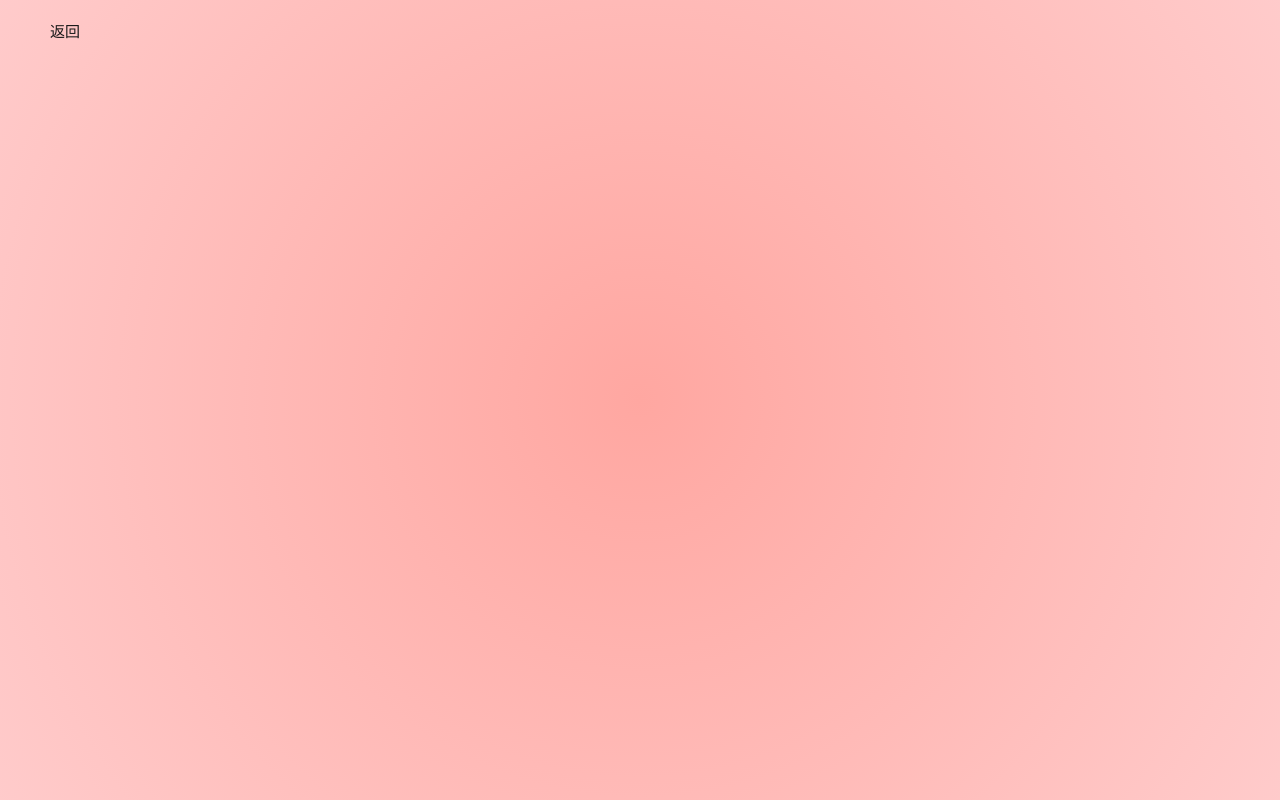
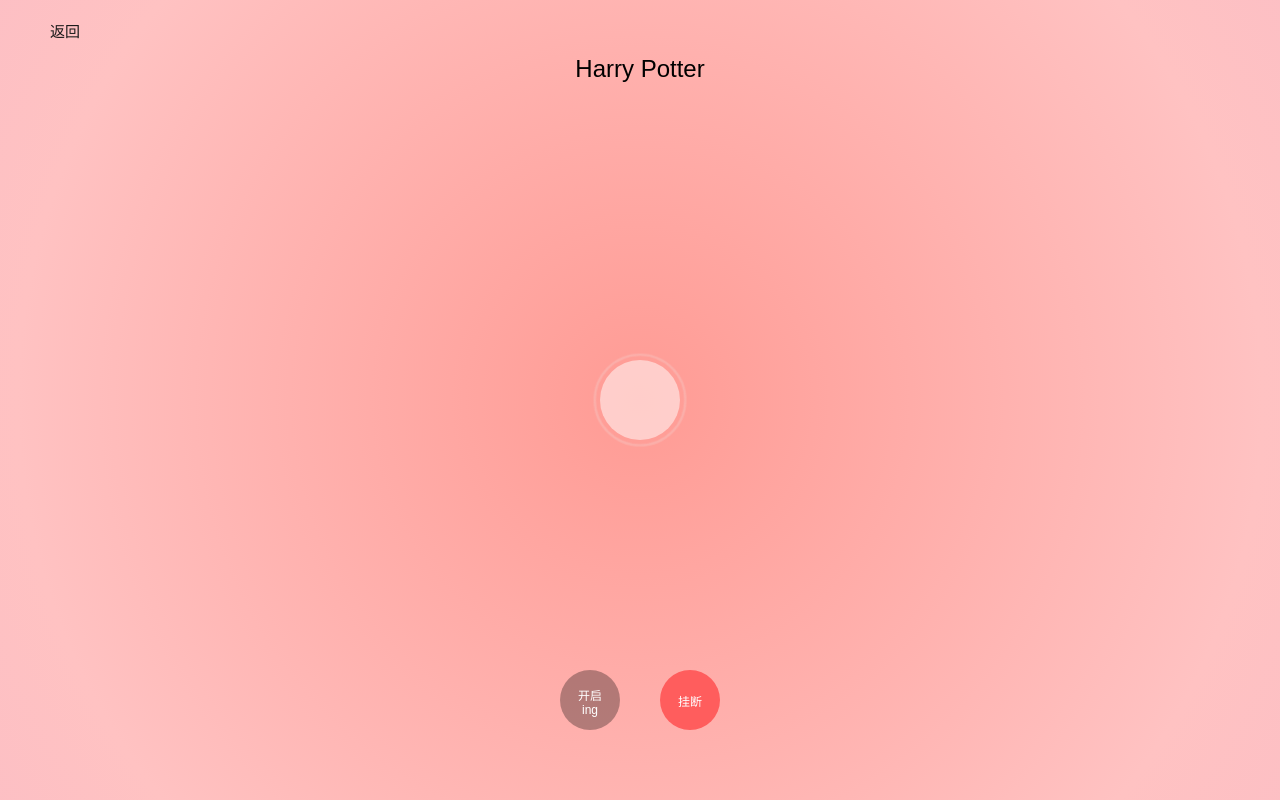
Before and after one commit to zhudezhong/PersonaTalk_V2, a Vue app in the folder web/personaltalk/: page /SpokenDialogue in a window 1280 px wide. Built offline with nearby package versions, Linux system fonts and the light colour scheme.

Commit message:
语音通话界面的完善

```diff
--- /dev/null
+++ b/web/personaltalk/src/components/SpeechAPI.vue
@@ -0,0 +1,282 @@
+<template>
+
+
+
+
+
+  <div class="speech-container">
+    <!-- 实时识别内容显示区 -->
+    <div class="realtime-box" v-show="realtimeTranscript">
+      <p class="realtime-text">{{ realtimeTranscript }}</p>
+    </div>
+
+
+    <div class="btn-group">
+      <button
+        @click="toggleRecognition"
+        class="start-btn"
+        :class="[isRecognizing ? 'start-btn' : 'stop-btn' ]"
+      >
+        {{ isRecognizing ? '开启ing' : '静音ing' }}
+      </button>
+      <button
+        class="hang-up"
+        @click="handleHangUp"
+      >
+        挂断
+      </button>
+    </div>
+
+  </div>
+</template>
+
+<script setup>
+import {ref, onMounted, onUnmounted} from 'vue';
+import eventBus from "@/utils/eventBus.js";
+
+// 响应式变量
+const isRecognizing = ref(false);
+const realtimeTranscript = ref(''); // 实时识别内容
+const finalResult = ref(''); // 停顿后的最终结果
+const errorMsg = ref('');
+let recognition = null;
+
+// 状态管理
+let currentSessionTranscript = ''; // 当前会话完整内容
+let lastFinalSegment = ''; // 上一段最终识别内容（用于去重）
+const PAUSE_DETECTION_TIMEOUT = 1500;
+let pauseTimer = null;
+
+// 初始化识别实例
+const initRecognition = () => {
+  const SpeechRecognition = window.SpeechRecognition || window.webkitSpeechRecognition;
+  if (!SpeechRecognition) {
+    errorMsg.value = '当前浏览器不支持语音识别，请使用 Chrome 或 Edge';
+    return null;
+  }
+
+  const instance = new SpeechRecognition();
+  instance.continuous = true;
+  instance.interimResults = true; // 启用中间结果（实时显示用）
+  instance.lang = 'zh-CN';
+  instance.maxAlternatives = 1;
+  return instance;
+};
+
+// 启动识别
+const startRecognition = () => {
+  if (!recognition) recognition = initRecognition();
+  if (!recognition || isRecognizing.value) return;
+
+  isRecognizing.value = true;
+  errorMsg.value = '';
+  // statusMsg.value = '正在监听语音...';
+  resetTranscripts();
+  clearTimeout(pauseTimer);
+
+  // 处理识别结果（区分中间结果和最终结果）
+  recognition.onresult = (event) => {
+    const result = event.results[event.results.length - 1];
+    const transcript = result[0]?.transcript?.trim() || '';
+
+    // 实时显示中间结果
+    if (!result.isFinal) {
+      realtimeTranscript.value = currentSessionTranscript + (transcript ? ` ${transcript}` : '');
+      clearTimeout(pauseTimer); // 有新输入，重置停顿计时器
+      // statusMsg.value = '正在识别...';
+      return;
+    }
+
+    // 处理最终结果（去重）
+    if (result.isFinal && transcript && transcript !== lastFinalSegment) {
+      lastFinalSegment = transcript;
+      currentSessionTranscript = currentSessionTranscript
+        ? `${currentSessionTranscript} ${transcript}`
+        : transcript;
+      realtimeTranscript.value = currentSessionTranscript;
+
+      // 启动停顿检测
+      clearTimeout(pauseTimer);
+      pauseTimer = setTimeout(() => {
+        if (isRecognizing.value) {
+          finalResult.value = currentSessionTranscript;
+          // statusMsg.value = '已检测到停顿，输出最终结果（持续监听中）';
+          // 重置当前会话，准备下一轮识别
+          currentSessionTranscript = '';
+          lastFinalSegment = '';
+        }
+      }, PAUSE_DETECTION_TIMEOUT);
+    }
+  };
+
+  // 语音输入结束时
+  recognition.onaudioend = () => {
+    if (isRecognizing.value && currentSessionTranscript) {
+      clearTimeout(pauseTimer);
+      pauseTimer = setTimeout(() => {
+        if (isRecognizing.value) {
+          finalResult.value = currentSessionTranscript;
+          // statusMsg.value = '已检测到停顿，输出最终结果（持续监听中）';
+          currentSessionTranscript = '';
+          lastFinalSegment = '';
+        }
+      }, PAUSE_DETECTION_TIMEOUT);
+    }
+  };
+
+  // 错误处理
+  recognition.onerror = (event) => {
+    switch (event.error) {
+      case 'not-allowed':
+        stopRecognition();
+        errorMsg.value = '麦克风权限被拒绝，请在浏览器设置中允许';
+        break;
+      case 'audio-capture':
+        stopRecognition();
+        errorMsg.value = '未检测到麦克风，请连接设备后重试';
+        break;
+      default:
+      // statusMsg.value = `识别错误：${event.error}`;
+    }
+  };
+
+  // 识别中断自动恢复
+  recognition.onend = () => {
+    if (isRecognizing.value && !errorMsg.value) {
+      // statusMsg.value = '持续监听中...';
+      recognition.start();
+    }
+  };
+
+  // 启动识别
+  try {
+    recognition.start();
+  } catch (err) {
+    stopRecognition();
+    errorMsg.value = `启动失败：${err.message}`;
+  }
+};
+
+// 停止识别
+const stopRecognition = () => {
+  isRecognizing.value = false;
+  if (recognition) {
+    recognition.stop();
+    recognition.abort();
+  }
+  clearTimeout(pauseTimer);
+  // statusMsg.value = '已关闭语音识别';
+};
+
+// 切换识别状态
+const toggleRecognition = () => {
+  if (isRecognizing.value) {
+    stopRecognition();
+  } else {
+    finalResult.value = '';
+    errorMsg.value = '';
+    startRecognition();
+  }
+};
+
+// 重置识别内容
+const resetTranscripts = () => {
+  realtimeTranscript.value = '';
+  currentSessionTranscript = '';
+  lastFinalSegment = '';
+};
+
+const handleHangUp = () => {
+  eventBus.emit('hangUp');
+}
+// 生命周期
+onMounted(() => {
+  // statusMsg.value = '正在请求麦克风权限...';
+  setTimeout(() => {
+    recognition = initRecognition();
+    if (recognition) startRecognition();
+  }, 500);
+});
+
+onUnmounted(() => {
+  stopRecognition();
+  recognition = null;
+});
+</script>
+
+<style scoped>
+.speech-container {
+  width: 400px; /* 适当加宽以显示更多内容 */
+  padding: 20px;
+  border-radius: 8px;
+  display: flex;
+  flex-direction: column;
+  justify-content: space-around;
+  align-items: center;
+}
+
+
+.btn-group {
+  display: flex;
+  justify-content: center;
+  gap: 10px;
+}
+
+button {
+  width: 60px;
+  height: 60px;
+  padding: 16px;
+  border: none;
+  cursor: pointer;
+  border-radius: 50%;
+  font-size: 12px;
+}
+
+.start-btn {
+  background: rgba(0, 0, 0, 0.3);
+  color: #ffffff;
+  margin-right: 30px;
+  transition: 0.1s;
+}
+
+.start-btn:hover {
+  background: rgba(51, 51, 51, 0.5);
+
+}
+
+.stop-btn {
+  background: rgba(0, 0, 0, 0.3);
+  color: #000000;
+  opacity: 0.7;
+}
+
+.hang-up {
+  color: white;
+  background-color: #ff5d5d;
+}
+
+.hang-up:hover {
+  color: white;
+  background-color: #ff4c4c;
+}
+
+button:disabled {
+  opacity: 0.6;
+  cursor: not-allowed;
+}
+
+.realtime-box {
+  padding:5px 10px;
+  background: #f5f5f5;
+  border-radius: 5px;
+  text-align: left;
+  margin-bottom: 20px;
+}
+
+.realtime-text {
+  margin: 5px;
+  color: #333;
+  min-height: 24px;
+}
+
+</style>
--- a/web/personaltalk/src/views/SpokenDialogue.vue
+++ b/web/personaltalk/src/views/SpokenDialogue.vue
@@ -1,10 +1,14 @@
 <script setup lang="ts">
-import {ref, onBeforeUnmount, onMounted} from 'vue';
+import {ref, onBeforeUnmount, onMounted, onUnmounted} from 'vue';
 import router from '@/router';
+import SpeechAPI from "@/components/SpeechAPI.vue";
+import eventBus from "@/utils/eventBus.js";
 
 const isLeaving = ref(false);
 let canUnmount = false;
+let colorInterval: number | null = null; // 颜色切换定时器
 
+// 动画结束回调：控制路由跳转
 const handleAnimationEnd = () => {
   if (isLeaving.value) {
     canUnmount = true;
@@ -12,44 +16,123 @@
   }
 };
 
+// 返回按钮逻辑：触发离场动画
 const goBack = () => {
-  isLeaving.value = true; // 触发反向动画
+  isLeaving.value = true;
 };
 
-onBeforeUnmount(() => {
-  // 如果动画未完成，阻止立即销毁（等待 animationend 事件）
-  if (!canUnmount) {
-    // 这里通过阻止默认行为+等待动画完成，避免组件被强制销毁
-    // 通过路由跳转销毁组件，需确保动画完成后再执行跳转
+// 生成柔和随机RGB色值（契合原有浅色调，避免刺眼）
+const getSoftRandomColor = () => {
+  const min = 200; // 最小色值（保证颜色柔和）
+  const max = 255; // 最大色值（接近白色，贴合设计风格）
+  const r = Math.floor(Math.random() * (max - min + 1)) + min;
+  const g = Math.floor(Math.random() * (max - min + 1)) + min;
+  const b = Math.floor(Math.random() * (max - min + 1)) + min;
+  return `${r}, ${g}, ${b}`;
+};
+
+// 启动背景颜色动态变化
+const startColorAnimation = () => {
+  const graphEl = document.querySelector('.background-graph') as HTMLElement | null;
+  if (!graphEl) return;
+
+  // 初始立即更新一次颜色
+  graphEl.style.setProperty('--outer-color', getSoftRandomColor());
+
+  // 定时更新颜色（3秒切换一次，可调整间隔）
+  colorInterval = window.setInterval(() => {
+    graphEl.style.setProperty('--outer-color', getSoftRandomColor());
+  }, 3000);
+};
+
+// 停止颜色动画（避免内存泄漏）
+const stopColorAnimation = () => {
+  if (colorInterval) {
+    clearInterval(colorInterval);
+    colorInterval = null;
   }
-});
+};
 
-// 6. 组件挂载后：监听动画完成事件（用于离场动画的收尾）
+const hangUp = () => {
+  goBack();
+}
+
+// 组件挂载：监听动画结束+启动颜色动态变化
 onMounted(() => {
   const graphEl = document.querySelector('.background-graph');
   if (graphEl) {
     graphEl.addEventListener('animationend', handleAnimationEnd);
   }
+  startColorAnimation();
+
+  eventBus.on('hangUp', hangUp);
+
+});
+
+// 组件卸载前：清理事件监听+停止颜色动画
+onBeforeUnmount(() => {
+  const graphEl = document.querySelector('.background-graph');
+  if (graphEl) {
+    graphEl.removeEventListener('animationend', handleAnimationEnd);
+  }
+  stopColorAnimation();
+
+  // 动画未完成时的兜底（避免强制销毁）
+  if (!canUnmount) {
+    // 等待动画完成后再跳转（兜底逻辑，防止路由跳转打断动画）
+    setTimeout(() => {
+      if (!canUnmount) {
+        router.push({path: '/'});
+      }
+    }, 500); // 匹配scaleOut动画时长
+  }
+});
+
+// 额外清理：确保定时器完全停止
+onUnmounted(() => {
+  stopColorAnimation();
 });
 </script>
 
 <template>
+
+  <div class="header">
+    Harry Potter
+  </div>
   <div class="container">
     <span class="go-back" @click="goBack">返回</span>
     <div
       class="background-graph"
       :class="{ 'scale-out': isLeaving }"
     >
-      <div class="AI-avatar"></div>
     </div>
+  </div>
+
+  <div class="AI-avatar">
+    <div class="AI-avatar-ripple"></div>
+  </div>
+
+  <div class="footer-button">
+    <SpeechAPI/>
   </div>
 </template>
 
 <style scoped>
+
+.header {
+  position: absolute;
+  top: 50px;
+  left: 50%;
+  color: black;
+  z-index: 999;
+  transform: translateX(-50%);
+  font-size: 24px;
+  font-family: fantasy;
+}
+
 .container {
   width: 100%;
   height: 100vh;
-  position: relative;
 }
 
 .background-graph {
@@ -59,19 +142,23 @@
   width: 2200px;
   height: 2200px;
   border-radius: 50%;
+  --outer-color: 251, 209, 255;
   background: radial-gradient(
     circle at center,
-    #ffa7a1 0%,
-    #ffcccc 50%,
-    rgba(251, 209, 255, 0.5) 80%,
-    rgba(251, 209, 255, 0) 100%
+    #ff9b94 0%,
+    #ffc2c2 40%,
+    #f7b9c9 70%,
+    rgba(var(--outer-color), 0) 100%
   );
   opacity: 0;
 
-  will-change: transform, opacity;
+  will-change: transform, opacity, background;
   backface-visibility: hidden;
   perspective: 1000px;
   transform: translateZ(0);
+
+
+  transition: background 1s ease-in-out;
 
   animation: scaleIn .5s cubic-bezier(0.16, 1, 0.3, 1) forwards;
   animation-iteration-count: 1;
@@ -165,4 +252,49 @@
     transform: translateY(0);
   }
 }
+
+.AI-avatar {
+  background-color: rgb(255, 255, 255, .5);
+  border-radius: 50%;
+  width: 80px;
+  height: 80px;
+  z-index: 99;
+  position: absolute;
+  top: 50%;
+  left: 50%;
+  transform: translate(-50%, -50%);
+}
+
+
+.AI-avatar-ripple {
+  position: absolute;
+  top: 50%;
+  left: 50%;
+  transform: translate(-50%, -50%);
+  width: 80px;
+  height: 80px;
+  border-radius: 50%;
+  border: 2px solid #ededed;
+  animation: aiAvatarRipple 3s ease 0.3s infinite;
+}
+
+@keyframes aiAvatarRipple {
+  from {
+    opacity: .7;
+    transform: translate(-50%, -50%) scale(0);
+  }
+  to {
+    opacity: 0;
+    transform: translate(-50%, -50%) scale(1.7);
+  }
+}
+
+.footer-button {
+  display: flex;
+  position: absolute;
+  bottom: 50px;
+  left: 50%;
+  transform: translateX(-50%);
+  z-index: 999;
+}
 </style>
```
Also changed, not shown: web/personaltalk/src/components/HistorySession.vue (+13 -8 lines).
